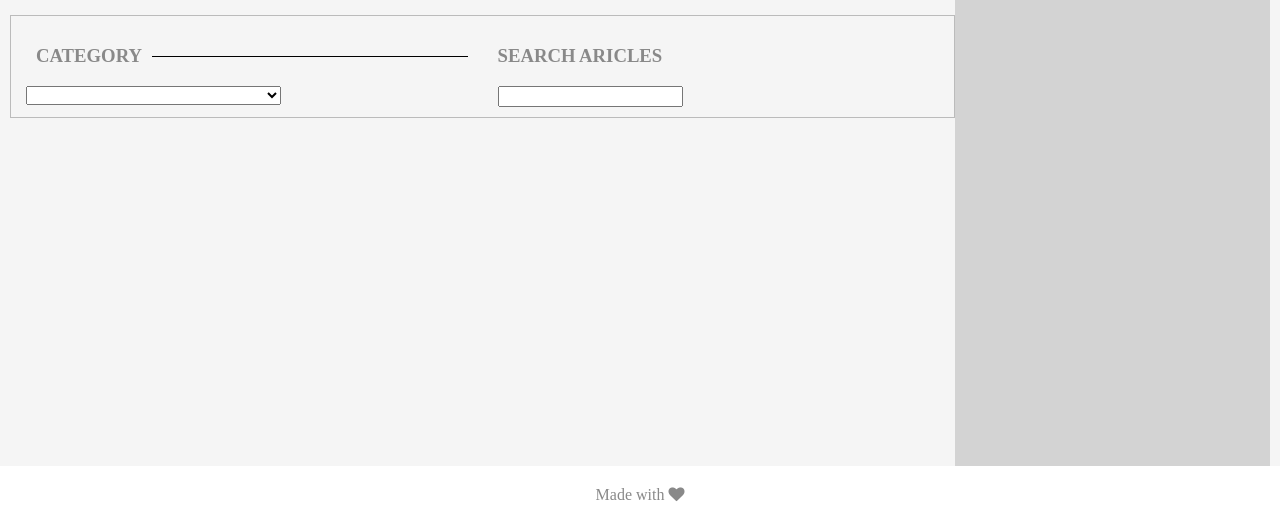
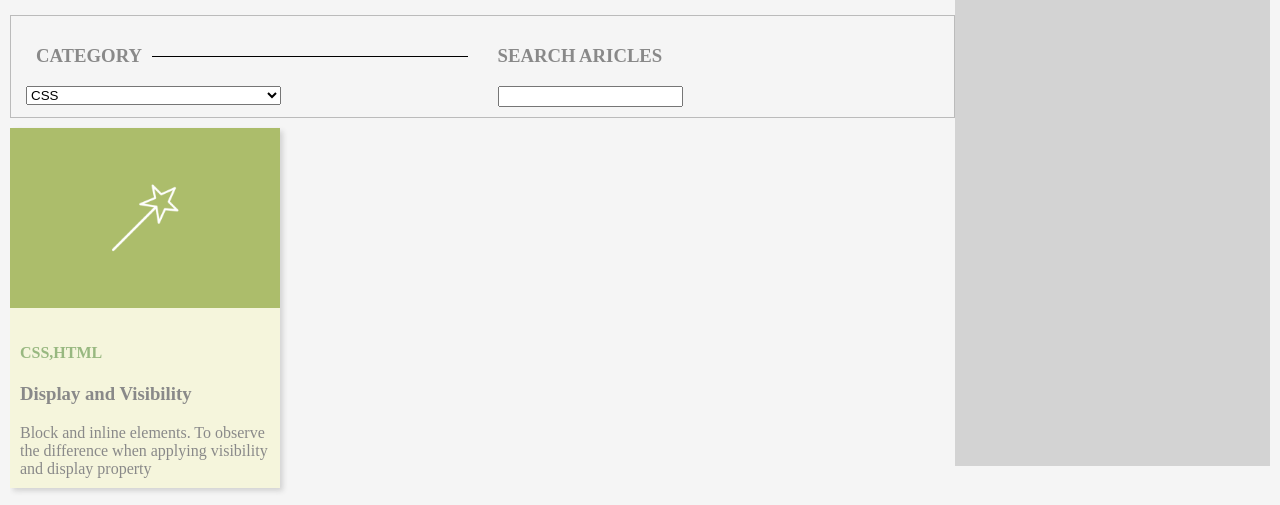
Before and after one commit to swapnika-y/swapnika-y.github.io, a website: page index.html in a window 1280 px wide. Shown: the part 242-747 px from the top of the page. Drawn offline with nearby package versions, Linux system fonts and the light colour scheme.

Commit message:
index and app json changes

```diff
--- a/index.html
+++ b/index.html
@@ -89,7 +89,7 @@
 						<div class="content" data-ng-repeat="article in articles" data-ng-show="article.display">
 							<img class="imgs" data-ng-src="{{::article.articleImageUrl}}" data-ng-alt="{{::article.articleImageAlt}}" />
 							<article class="article-desc">
-								<h4>{{::article.category}} <span>{{::article.date}}</span></h4>
+								<h4>{{::article.category.toString()}} <span>{{::article.date}}</span></h4>
 								<h3>{{::article.title}}</h3>{{::article.description}}
 							</article>
 							<a class="article-click-link" href="{{::article.articleUrl}}" target="_blank"></a>
--- a/js/articles/app.js
+++ b/js/articles/app.js
@@ -25,11 +25,12 @@ myApp.controller("ArticleController", function ($scope, $http, articleService) {
 	articleService.getArticlesAsync()
 		.then(function (response) {
 			$scope.articles = categorizeArticles(response.data.articles, "CSS");
+			$scope.articleCategory = String.toString(scope.articles.category);//{{::article.category}}
 		});
 	/*articleService.getArticles(function(articles){
 		 $scope.articles = categorizeArticles(articles, "CSS");
-	 });*/
-	console.log("Inside  Article controller");
+	 });
+	console.log("Inside  Article controller");*/
 	$scope.$on('sevent', function (event, categoryObj) {
 		console.log(event + "category: " + categoryObj.category);
 		articleService.getArticlesAsync()
@@ -67,7 +68,7 @@ function categorizeArticles(array, category) {
 	var filteredList = [];
 	if (array.length > 0) {
 		filteredList = array.filter(function (item, idx, array) {
-			if (item.category === category) {
+			if (item.category.includes(category)) {
 				return true;
 			}
 			return false;
@@ -83,10 +84,13 @@ function fetchCategories(array) {
 	var resultCategoryList = [];
 	var i = 0,
 		l = array.length;
-	console.dir("fetchCategories" + array);
 	for (i = 0; i < l; i++) {
-		if (resultCategoryList.indexOf(array[i].category) == -1) {
-			resultCategoryList.push(array[i].category);
+		var j = 0;
+		var catLen = array[i].category.length;
+		for (j = 0; j<catLen; j++) {
+			if (resultCategoryList.indexOf(array[i].category[j]) == -1) {
+				resultCategoryList.push(array[i].category[j]);
+			}
 		}
 	}
 	return resultCategoryList;
--- a/resources/data/articles.data.json
+++ b/resources/data/articles.data.json
@@ -24,7 +24,7 @@
 			"display":true,
 			"title":"Block & Inline Elements",
 			"articleImageAlt":"Block & Inline Elements",
-			"category":"HTML",
+			"category":["HTML"],
 			"author":"Swapnika",
 			"date":"",
 			"description":"By default HTML elements fall in to two categories for the way they render/lay in a document: i.e, Block & Inline.",
```
Also changed, not shown: sample.html (added, +27 -0 lines).
